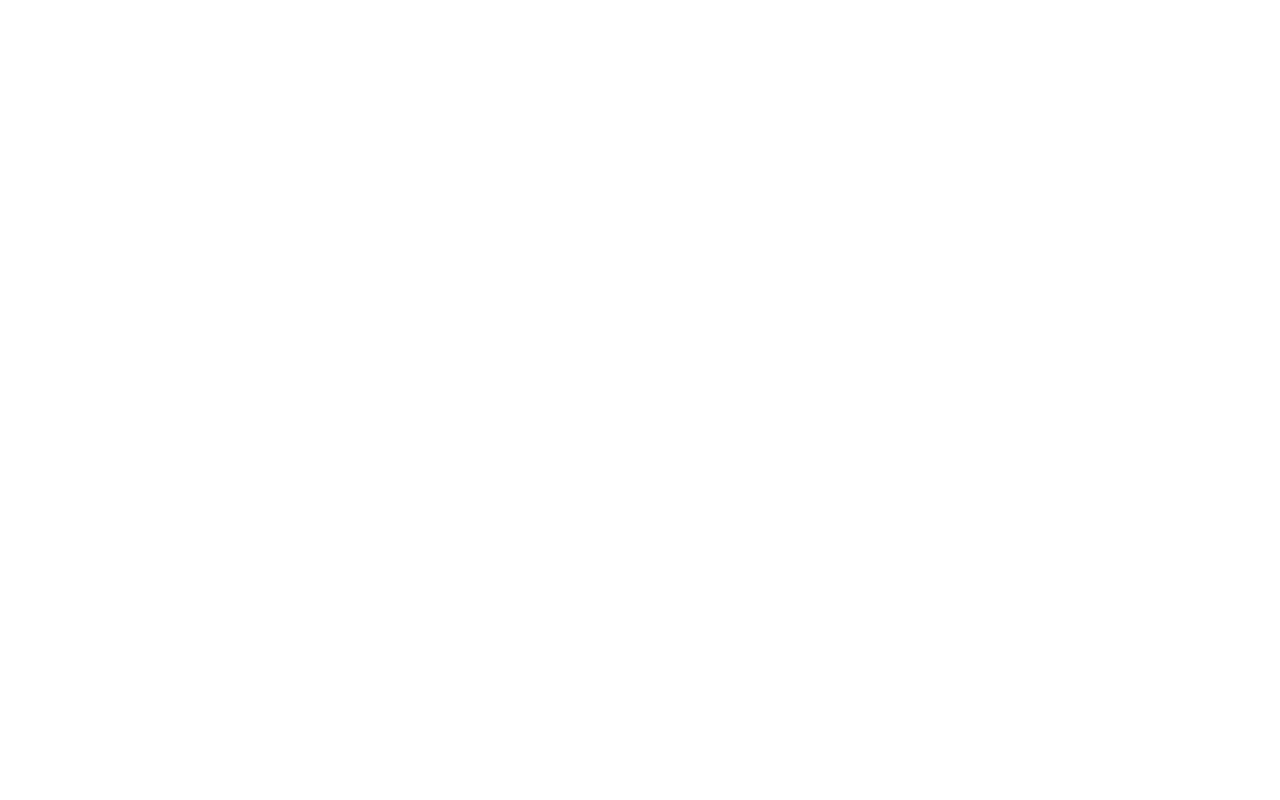
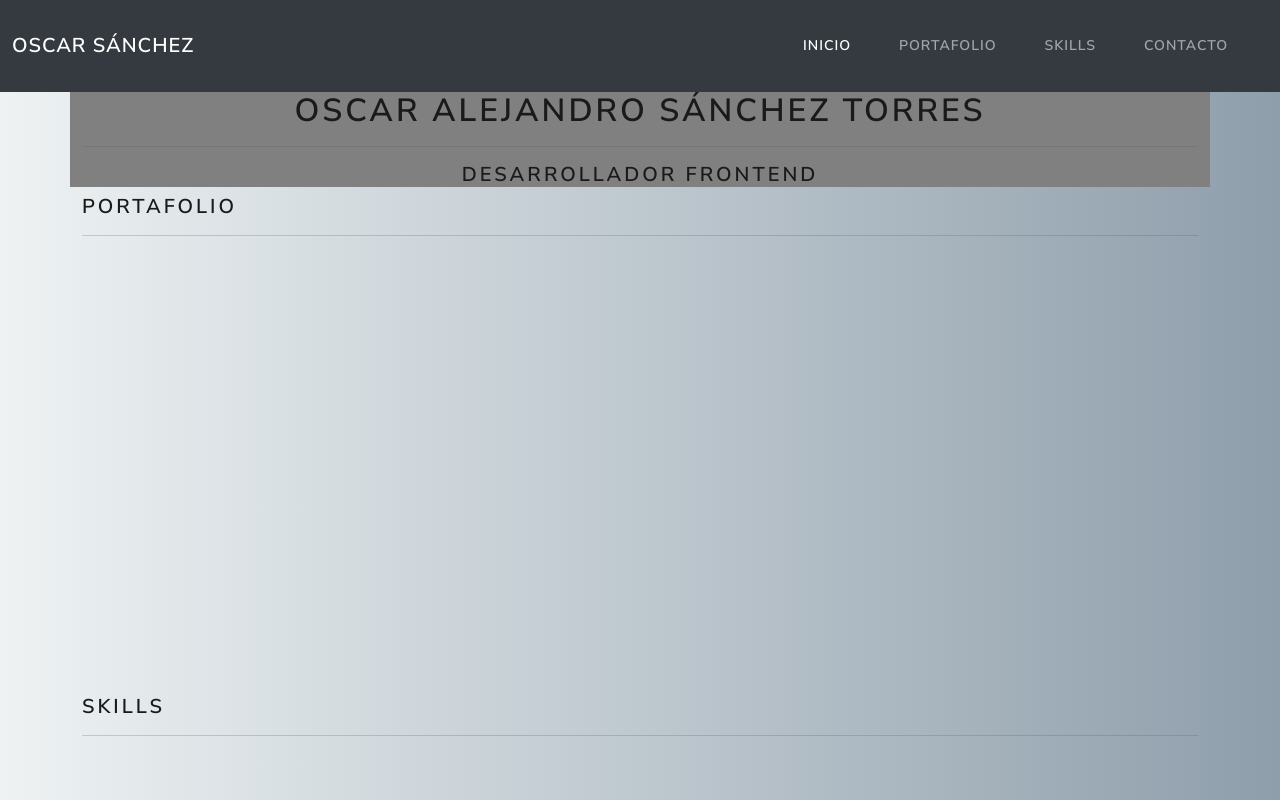
Before and after one commit to sato31/portfolio, a plain HTML site: page index.html in a window 1280 px wide. Shown: the top 800 px of the page. Drawn offline with nearby package versions, Linux system fonts and the light colour scheme.

Commit message:
feat: Añadida la estructura básica del index.html y algunos estilos

```diff
--- a/index.html
+++ b/index.html
@@ -4,9 +4,67 @@
     <meta charset="UTF-8">
     <meta http-equiv="X-UA-Compatible" content="IE=edge">
     <meta name="viewport" content="width=device-width, initial-scale=1.0">
-    <title>Document</title>
+    <title>Portfolio</title>
+    <!-- <link href="https://cdn.jsdelivr.net/npm/bootstrap@5.2.0/dist/css/bootstrap.min.css" rel="stylesheet" integrity="sha384-gH2yIJqKdNHPEq0n4Mqa/HGKIhSkIHeL5AyhkYV8i59U5AR6csBvApHHNl/vI1Bx" crossorigin="anonymous"> -->
+    <link rel="stylesheet" href="https://cdnjs.cloudflare.com/ajax/libs/bootswatch/5.2.0/lux/bootstrap.min.css" integrity="sha512-X2LR7g52cSDb7+Sdq0+wdpKfpYkLW1Q+Q21VrF1g9F7ubW6DE7Yncm7qd20F8NU/XMt2+uUhnD5WcLZenCDCxg==" crossorigin="anonymous" referrerpolicy="no-referrer" />
+    <link rel="stylesheet" href="style.css">
 </head>
 <body>
+    <nav class="navbar navbar-expand-lg navbar-dark bg-dark navbar-fixed">
+        <div class="container-fluid">
+          <a class="navbar-brand" href="#">Oscar Sánchez</a>
+          <button class="navbar-toggler" type="button" data-bs-toggle="collapse" data-bs-target="#navbarColor02" aria-controls="navbarColor02" aria-expanded="false" aria-label="Toggle navigation">
+            <span class="navbar-toggler-icon"></span>
+          </button>
+          <div class="collapse navbar-collapse" id="navbarColor02">
+            <ul class="navbar-nav ms-auto">
+              <li class="nav-item">
+                <a class="nav-link active" href="#Name">Inicio</a>
+              </li>
+              <li class="nav-item">
+                <a class="nav-link" href="#Portfolio">Portafolio</a>
+              </li>
+              <li class="nav-item">
+                <a class="nav-link" href="#Skills">Skills</a>
+              </li>
+              <li class="nav-item">
+                <a class="nav-link" href="#AboutMe">Contacto</a>
+              </li>
+              <!-- <li class="nav-item dropdown">
+                <a class="nav-link dropdown-toggle" data-bs-toggle="dropdown" href="#" role="button" aria-haspopup="true" aria-expanded="false">Dropdown</a>
+                <div class="dropdown-menu">
+                  <a class="dropdown-item" href="#">Action</a>
+                  <a class="dropdown-item" href="#">Another action</a>
+                  <a class="dropdown-item" href="#">Something else here</a>
+                  <div class="dropdown-divider"></div>
+                  <a class="dropdown-item" href="#">Separated link</a>
+                </div>
+              </li> -->
+            </ul>
+          </div>
+        </div>
+      </nav>
+      <header class="container" id="Name" style="background-color: gray; text-align: center;">
+        <h1>Oscar Alejandro Sánchez Torres</h1>
+        <hr>
+        <h4>Desarrollador Frontend</h4>
+      </header>
 
+      <section class="container" id="Portfolio" style="height: 500px;">
+        <h4>Portafolio</h4>
+        <hr>
+      </section>
+
+      <section class="container" id="Skills" style="height: 500px;">
+        <h4>Skills</h4>
+        <hr>
+      </section>
+
+      <footer class="container" id="AboutMe" style="height: 800px;">
+        <h4>Contacto</h4>
+        <hr>
+      </footer>
+
+    <script src="https://cdn.jsdelivr.net/npm/bootstrap@5.2.0/dist/js/bootstrap.bundle.min.js" integrity="sha384-A3rJD856KowSb7dwlZdYEkO39Gagi7vIsF0jrRAoQmDKKtQBHUuLZ9AsSv4jD4Xa" crossorigin="anonymous"></script>
 </body>
 </html>
--- /dev/null
+++ b/style.css
@@ -0,0 +1,17 @@
+body{
+    background: #8e9eab;  /* fallback for old browsers */
+    background: -webkit-linear-gradient(to right, #eef2f3, #8e9eab);  /* Chrome 10-25, Safari 5.1-6 */
+    background: linear-gradient(to right, #eef2f3, #8e9eab); /* W3C, IE 10+/ Edge, Firefox 16+, Chrome 26+, Opera 12+, Safari 7+ */
+    margin-top: 91.88px;
+}
+
+.navbar-fixed {
+    position: fixed;
+    top: 0;
+    width: 100%;
+    z-index: 100;
+}
+
+[id] {
+    scroll-margin-top: 100px;
+ }
```
